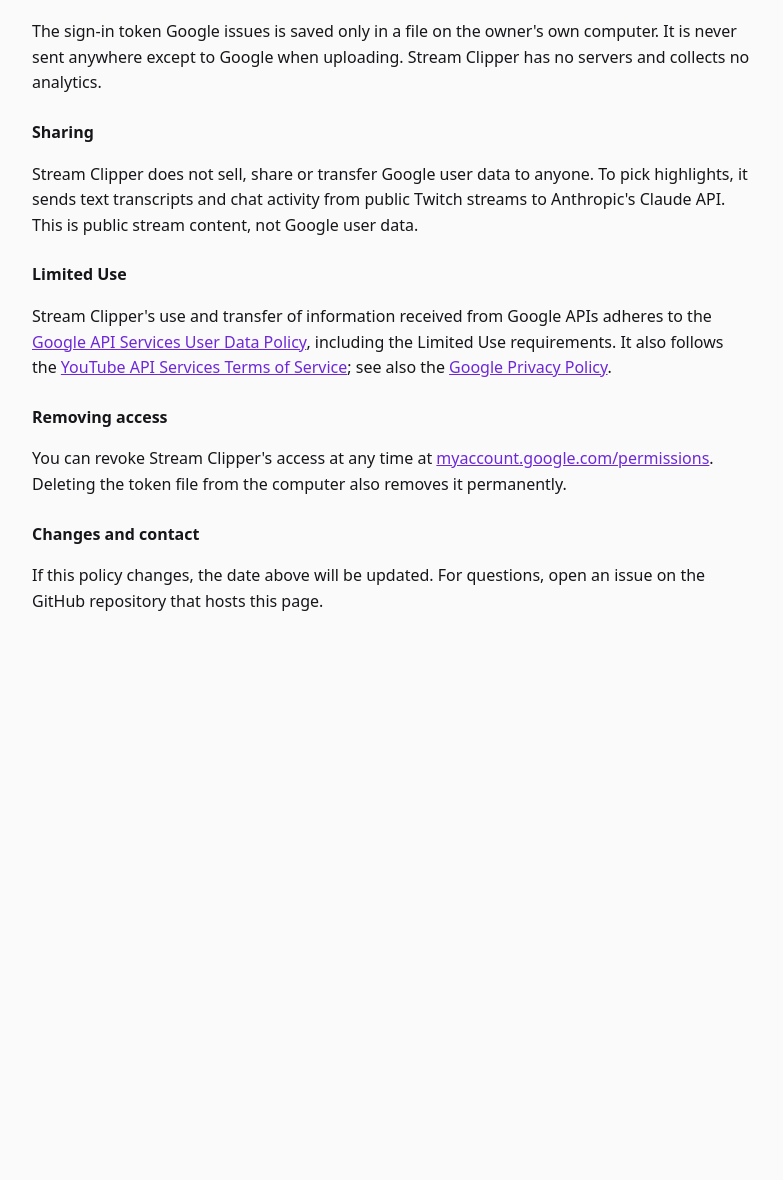
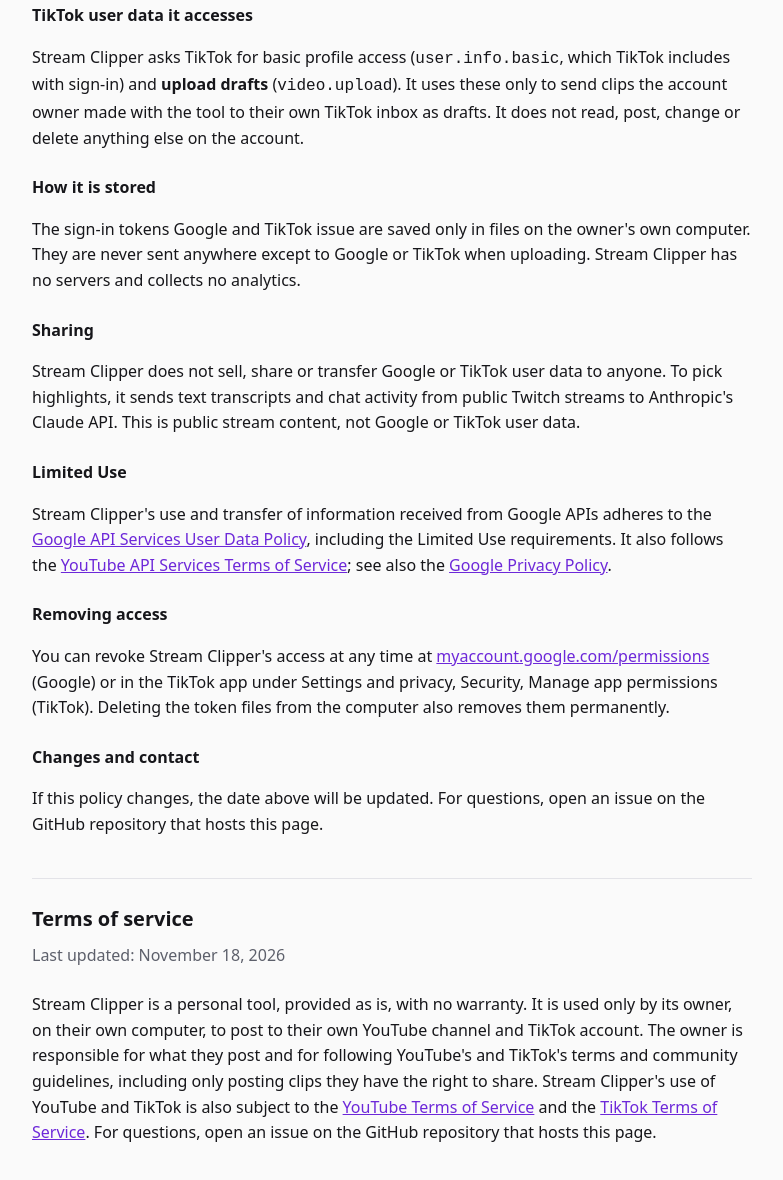
Before and after one commit to ssskk99/stream-clipper, a plain HTML site: page index.html in a window 1280 px wide. Shown: the part 798-1978 px from the top of the page, without its empty margins (248-1031 px from the left). Before the commit the page ends 1492 px from the top, so only its background shows below. Drawn offline with Linux system fonts and the light colour scheme.

Commit message:
Add files via upload

```diff
--- a/index.html
+++ b/index.html
@@ -15,17 +15,17 @@ nav { display:flex; gap:16px; margin-bottom:32px; font-size:14px; }
 </style>
 </head>
 <body><main>
-<nav><a href="#about">About</a><a href="#privacy">Privacy policy</a></nav>
+<nav><a href="#about">About</a><a href="#privacy">Privacy policy</a><a href="#terms">Terms of service</a></nav>
 
 <section id="about">
 <h1>Stream Clipper</h1>
-<p class="sub">A personal tool that turns Twitch stream highlights into vertical short videos and uploads them to its owner's YouTube channel.</p>
+<p class="sub">A personal tool that turns Twitch stream highlights into vertical short videos and uploads them to its owner's YouTube channel and TikTok account.</p>
 <p>Stream Clipper runs on its owner's own Windows PC. When a followed Twitch stream ends, it finds the most interesting moments,
 cuts them into 1–3 minute vertical clips with captions, and writes a title and description for each one.
-The owner reviews the clips and, if they choose, uploads them to their own YouTube channel as Shorts.
+The owner reviews the clips and, if they choose, uploads them to their own YouTube channel as Shorts and sends them to their own TikTok account as drafts, which they finish and post in the TikTok app.
 Each upload credits the original streamer and links to the source stream.</p>
 <p>Stream Clipper is not a public service. It has no user accounts and no website other than this page, and it is used only by
-the owner of the YouTube channel it posts to.</p>
+the owner of the YouTube channel and TikTok account it posts to.</p>
 </section>
 
 <section id="privacy">
@@ -38,14 +38,19 @@ the owner of the YouTube channel it posts to.</p>
 owner has made with the tool, together with each clip's title and description. It does not read, change or delete
 your existing videos, comments, subscriptions, playlists, or any other account data.</p>
 
+<h3>TikTok user data it accesses</h3>
+<p>Stream Clipper asks TikTok for basic profile access (<code>user.info.basic</code>, which TikTok includes with sign-in) and
+<strong>upload drafts</strong> (<code>video.upload</code>). It uses these only to send clips the account owner made with the
+tool to their own TikTok inbox as drafts. It does not read, post, change or delete anything else on the account.</p>
+
 <h3>How it is stored</h3>
-<p>The sign-in token Google issues is saved only in a file on the owner's own computer. It is never sent anywhere except
-to Google when uploading. Stream Clipper has no servers and collects no analytics.</p>
+<p>The sign-in tokens Google and TikTok issue are saved only in files on the owner's own computer. They are never sent anywhere except
+to Google or TikTok when uploading. Stream Clipper has no servers and collects no analytics.</p>
 
 <h3>Sharing</h3>
-<p>Stream Clipper does not sell, share or transfer Google user data to anyone. To pick highlights, it sends text
+<p>Stream Clipper does not sell, share or transfer Google or TikTok user data to anyone. To pick highlights, it sends text
 transcripts and chat activity from public Twitch streams to Anthropic's Claude API. This is public stream content,
-not Google user data.</p>
+not Google or TikTok user data.</p>
 
 <h3>Limited Use</h3>
 <p>Stream Clipper's use and transfer of information received from Google APIs adheres to the
@@ -56,11 +61,24 @@ see also the <a href="https://policies.google.com/privacy">Google Privacy Policy
 
 <h3>Removing access</h3>
 <p>You can revoke Stream Clipper's access at any time at
-<a href="https://myaccount.google.com/permissions">myaccount.google.com/permissions</a>.
-Deleting the token file from the computer also removes it permanently.</p>
+<a href="https://myaccount.google.com/permissions">myaccount.google.com/permissions</a>
+(Google) or in the TikTok app under Settings and privacy, Security, Manage app permissions (TikTok).
+Deleting the token files from the computer also removes them permanently.</p>
 
 <h3>Changes and contact</h3>
 <p>If this policy changes, the date above will be updated. For questions, open an issue on the GitHub repository that hosts this page.</p>
 </section>
+
+<section id="terms">
+<h2>Terms of service</h2>
+<p class="sub">Last updated: November 18, 2026</p>
+<p>Stream Clipper is a personal tool, provided as is, with no warranty. It is used only by its owner, on their own
+computer, to post to their own YouTube channel and TikTok account. The owner is responsible for what they post and for
+following YouTube's and TikTok's terms and community guidelines, including only posting clips they have the right to
+share. Stream Clipper's use of YouTube and TikTok is also subject to the
+<a href="https://www.youtube.com/t/terms">YouTube Terms of Service</a> and the
+<a href="https://www.tiktok.com/legal/terms-of-service">TikTok Terms of Service</a>.
+For questions, open an issue on the GitHub repository that hosts this page.</p>
+</section>
 </main></body>
 </html>
```
